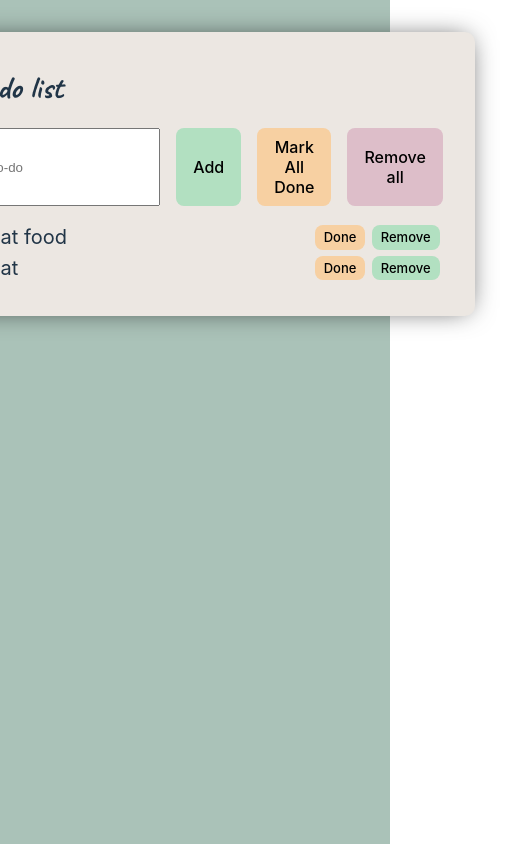
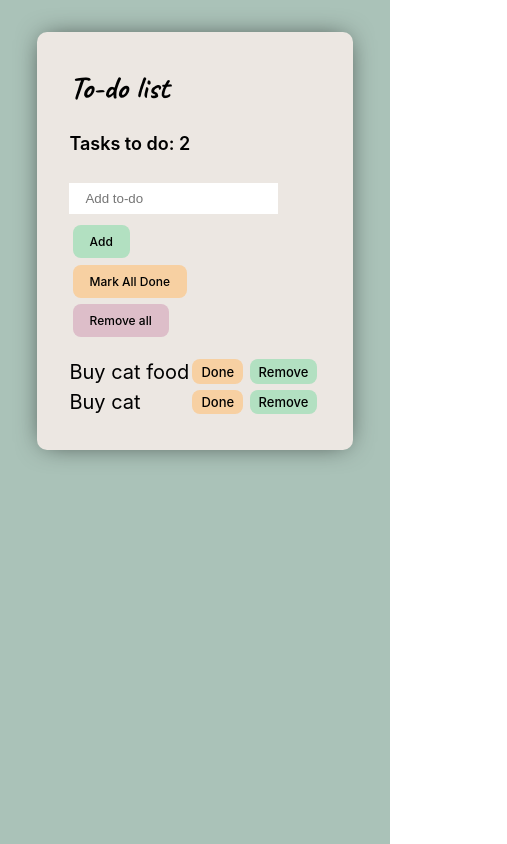
Before and after one commit to jesshansson/exercise-react-todo-app, a React (Vite) app: page / in a window 390 px wide. Shown: the whole page, 507 px wide, since content can reach past the window. Built offline with nearby package versions, Linux system fonts and the light colour scheme.

Commit message:
added counter and some styling

```diff
--- a/src/App.css
+++ b/src/App.css
@@ -4,14 +4,16 @@
   max-width: 1280px;
   margin: 0 auto;
   padding: 2rem;
+  color: black;
 }
+
 body {
   background-color: rgb(170, 194, 184);
 }
 
 .todo-container {
   background-color: #ece7e2;
-  padding: 1rem 10rem 3rem 10rem;
+  padding: 1rem 8rem 3rem 8rem;
   border-radius: 10px;
   min-width: 500px;
   box-shadow: 0px 0px 27px -7px rgba(0, 0, 0, 0.75);
@@ -20,12 +22,22 @@ body {
 h1 {
   font-size: 3em;
   font-family: "Caveat", cursive;
-  margin: 1rem;
+  margin: 1rem 0;
+}
+
+.todo-counter {
+  font-size: 18px;
+  font-weight: 600;
 }
 
 form {
   display: flex;
+
+  button {
+    transition: transform 0.3s ease;
+  }
 }
+
 input {
   padding: 0.5rem 1rem;
 }
@@ -38,11 +50,12 @@ ul {
 
 .buttons {
   display: flex;
-}
-.buttons button {
-  padding: 0.2rem 0.5rem;
-  font-size: 13px;
-  margin: 0.2rem;
+
+  button {
+    padding: 0.2rem 0.5rem;
+    font-size: 13px;
+    margin: 0.2rem;
+  }
 }
 
 .remove-all-btn {
@@ -58,6 +71,10 @@ ul {
   box-shadow: 0px 0px 25px 13px rgba(255, 238, 207, 1);
 }
 
+form button:hover {
+  transform: scale(1.05);
+}
+
 .done-btn {
   background-color: #f7d0a2;
 }
@@ -68,12 +85,9 @@ ul {
   align-items: center;
 }
 
-.todo-text {
-  flex-grow: 1;
-}
-
 .done {
   text-decoration: line-through;
+  color: gray;
 }
 
 @media (max-width: 600px) {
@@ -85,4 +99,18 @@ ul {
   h1 {
     font-size: 2rem;
   }
+
+  form {
+    flex-direction: column;
+    align-items: flex-start;
+  }
+  form button {
+    font-size: 12px;
+    margin: 0.2rem;
+  }
+
+  input {
+    border: 0;
+    margin: 0.5rem 0;
+  }
 }
--- a/src/App.tsx
+++ b/src/App.tsx
@@ -1,9 +1,14 @@
 import { useState } from "react";
 import "./App.css";
 
+interface Todo {
+  text: string;
+  isDone: boolean;
+}
+
 function App() {
   const [todo, setTodo] = useState<string>(""); //The input field
-  const [todoList, setTodoList] = useState<{ text: string; isDone: boolean }[]>([
+  const [todoList, setTodoList] = useState<Todo[]>([
     { text: "Buy cat food", isDone: false },
     { text: "Buy cat", isDone: false },
   ]); // The list of to-dos
@@ -41,16 +46,19 @@ function App() {
     setTodoList(newTodoList);
   };
 
+  const todosLeft = todoList.filter((todo) => !todo.isDone).length; //Creates a new array only containing tasks done, "length" gives the amount
+
   return (
     <>
-      <section className="todo-container">
+      <main className="todo-container">
         <h1>To-do list</h1>
+        <p className="todo-counter">Tasks to do: {todosLeft}</p>
         <form onSubmit={handleSubmit}>
           <input
             onChange={(event) => {
               setTodo(event.target.value);
             }}
-            value={todo} // Connecting the input to todo-state
+            value={todo}
             type="text"
             className="todo-input"
             placeholder="Add to-do"
@@ -66,7 +74,7 @@ function App() {
         <ul>
           {todoList.map((todo, i) => (
             <li key={i} className="todo-item">
-              <span className={todo.isDone ? "todo-text done" : "todo-text"}>{todo.text}</span>{" "}
+              <span className={todo.isDone ? "todo-text done" : "todo-text"}>{todo.text}</span>
               <div className="buttons">
                 <button className="done-btn" onClick={() => markAsDone(i)}>
                   Done
@@ -78,7 +86,7 @@ function App() {
             </li>
           ))}
         </ul>
-      </section>
+      </main>
     </>
   );
 }
--- a/src/index.css
+++ b/src/index.css
@@ -42,10 +42,10 @@ button {
   margin-left: 1rem;
 }
 
-button:focus,
+/* button:focus,
 button:focus-visible {
   outline: 4px auto -webkit-focus-ring-color;
-}
+} */
 
 @media (prefers-color-scheme: light) {
   :root {
```
